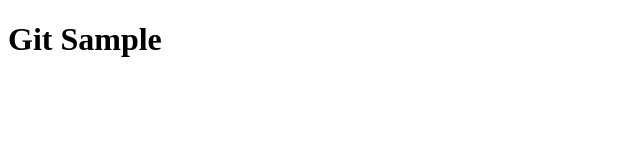
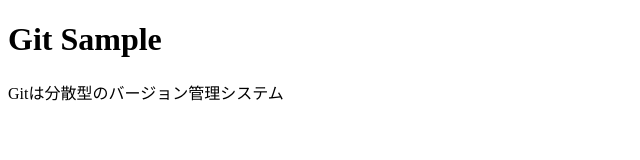
Before and after one commit to rnakamine/codebase2_git_sample, a plain HTML site: page index.html in a window 1280 px wide. Shown: the whole page, without its empty margins (0-640 px from the left). Drawn offline with Linux system fonts and the light colour scheme.

Commit message:
add message

```diff
--- a/index.html
+++ b/index.html
@@ -2,9 +2,10 @@
 <html lang="ja">
   <head>
     <meta charset="utf-8">
-    <title></title>
+    <title>Ryo Nakamine</title>
   </head>
   <body>
     <h1>Git Sample</h1>
+    <p>Gitは分散型のバージョン管理システム</p>
   </body>
 </html>
```
